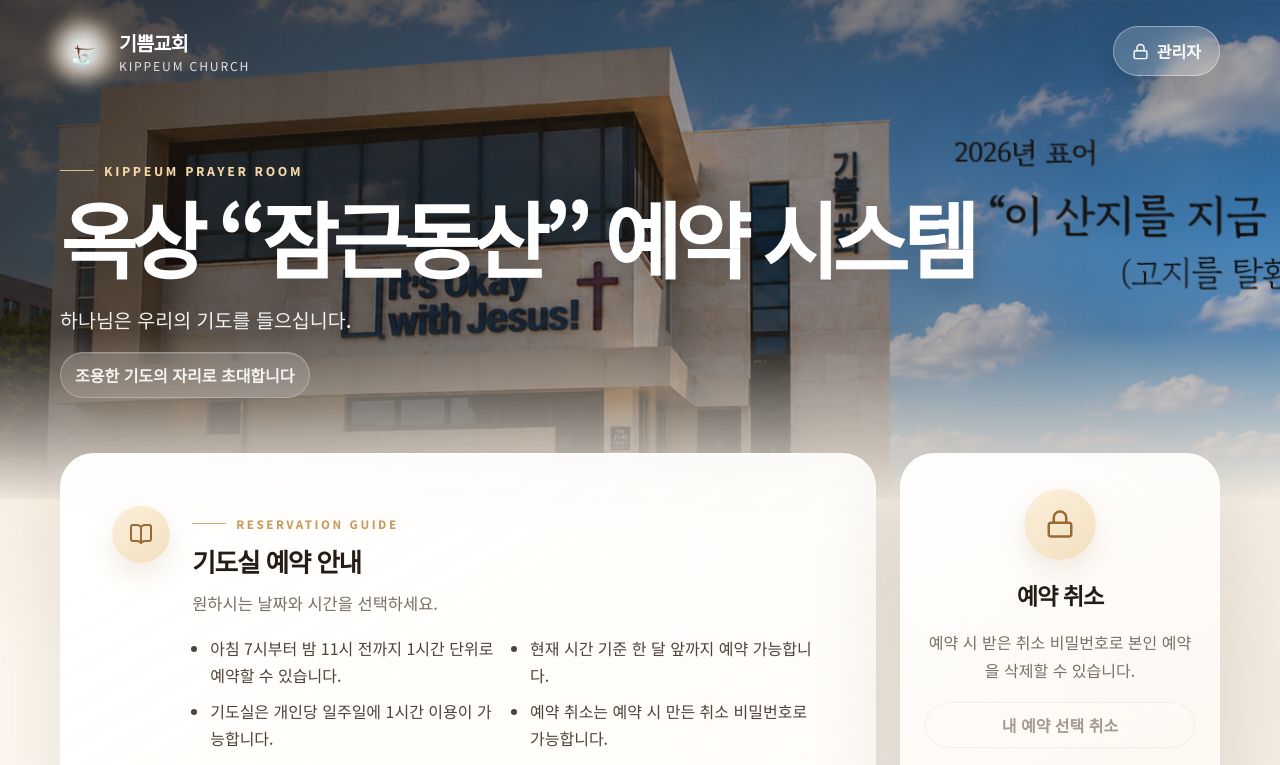
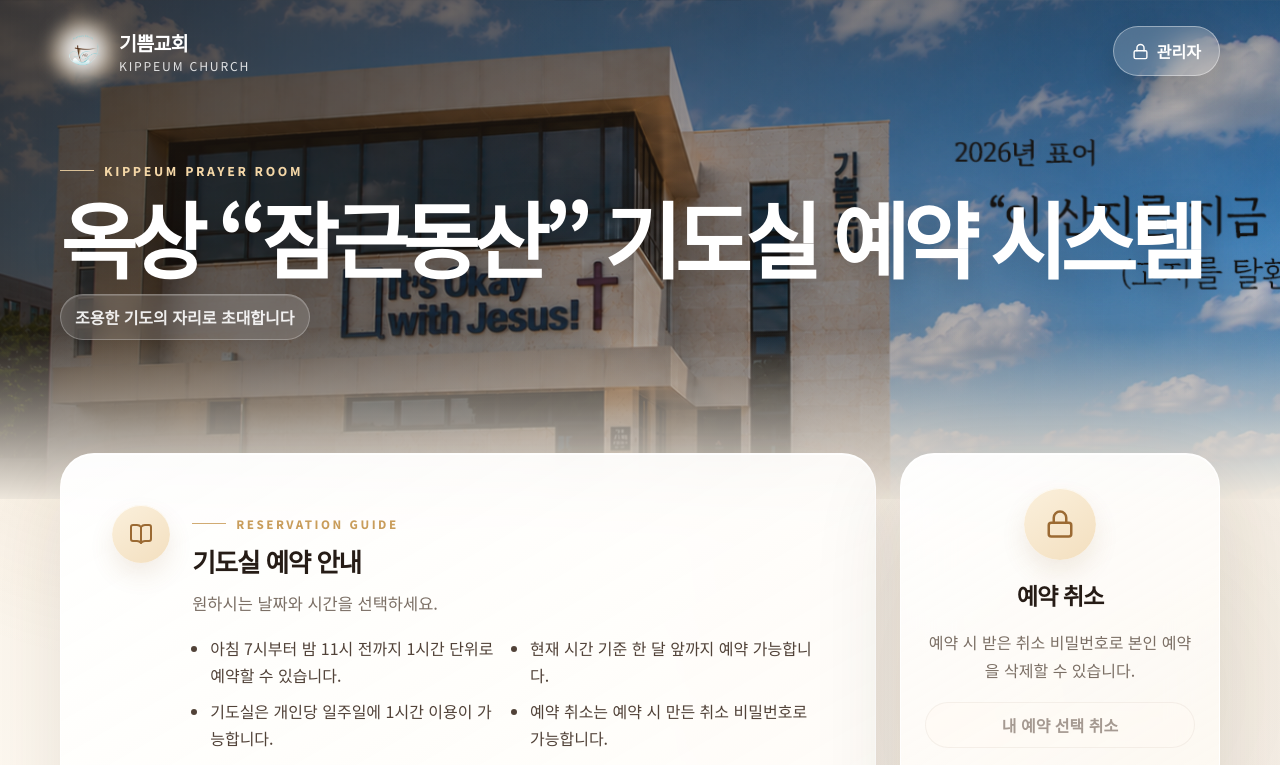
Before and after one commit to yko79135/prayer_room_reservation_system, a React (Vite) app in the folder kippeum-prayer-room-react/: page / in a window 1280 px wide. Shown: the top 765 px of the page. Built offline with nearby package versions, Linux system fonts and the light colour scheme; no server answers; the database is empty.

Commit message:
Update prayer room title

```diff
--- a/kippeum-prayer-room-react/src/components/Hero.jsx
+++ b/kippeum-prayer-room-react/src/components/Hero.jsx
@@ -35,10 +35,7 @@ export function Hero({ isAdminMode, onAdminClick, adminButtonRef }) {
 
       <div className="heroText">
         <span className="heroKicker">KIPPEUM PRAYER ROOM</span>
-        <h1>옥상 “잠근동산” 예약 시스템</h1>
-        <p>
-          하나님은 우리의 기도를 들으십니다.
-        </p>
+        <h1>옥상 “잠근동산” 기도실 예약 시스템</h1>
         <span className="heroBlessing">조용한 기도의 자리로 초대합니다</span>
       </div>
     </section>
```
